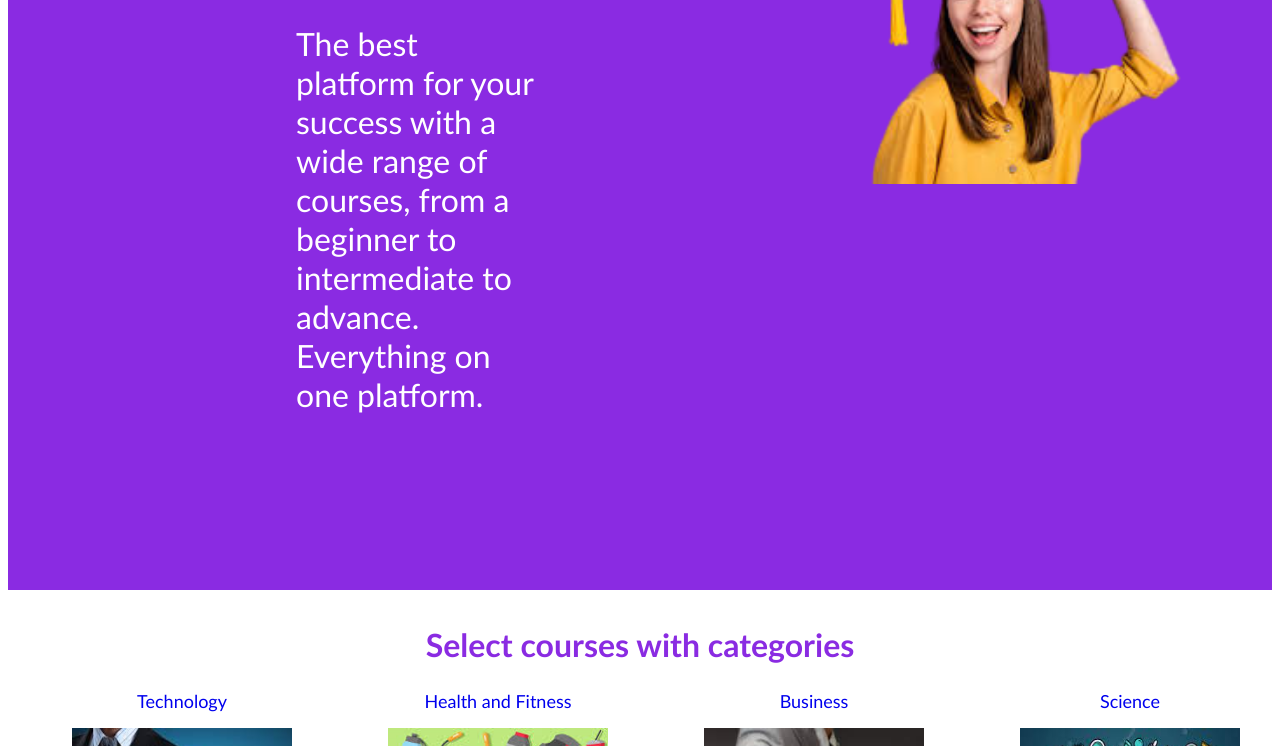
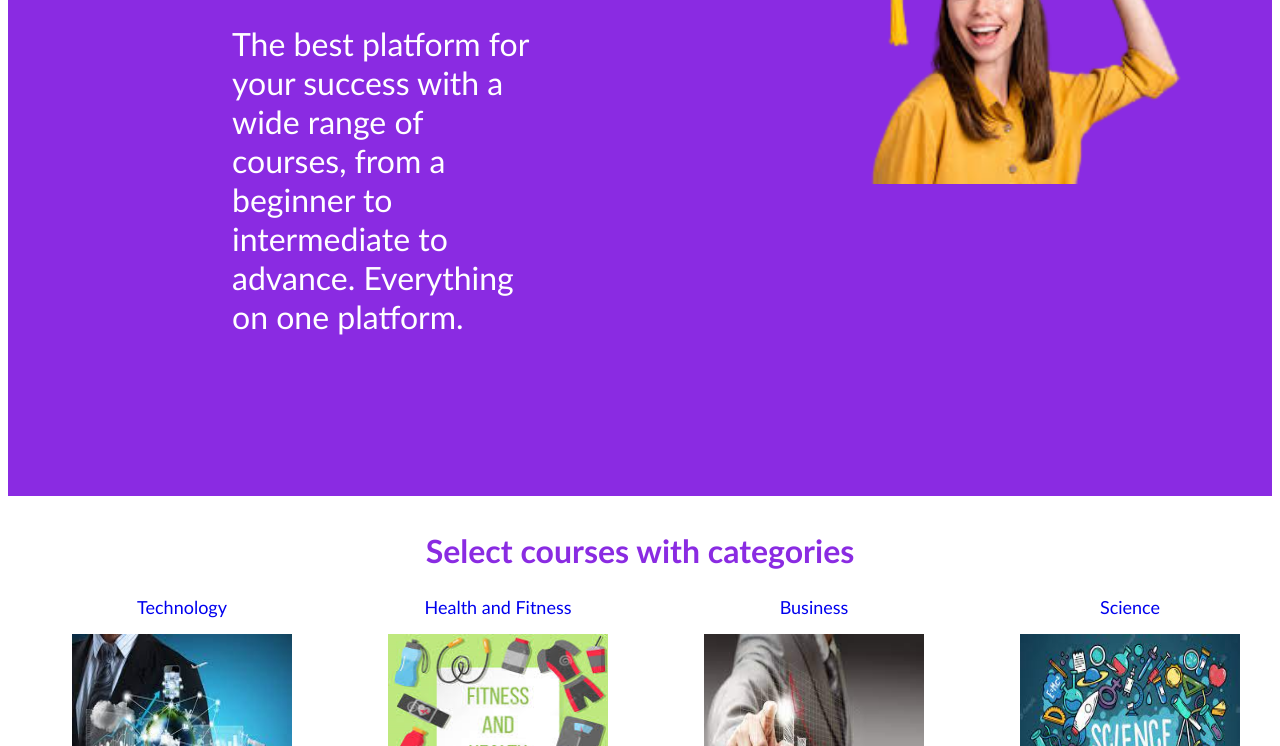
Before and after one commit to Prabhat7002/infotrixs, a plain HTML site: page index.html in a window 1280 px wide. Shown: the part 370-1116 px from the top of the page. Drawn offline with Linux system fonts and the light colour scheme.

Commit message:
Update styles.css

```diff
--- a/css/styles.css
+++ b/css/styles.css
@@ -85,7 +85,7 @@ a{
 
 .intro{
     display: flex;
-    margin: 0rem 0rem 1rem 4rem;
+/*     margin: 0rem 0rem 1rem 4rem; */
     font-family: 'Trebuchet MS', 'Lucida Sans Unicode', 'Lucida Grande', 'Lucida Sans', Arial, sans-serif;
     font-size: xx-large;
 }
```
